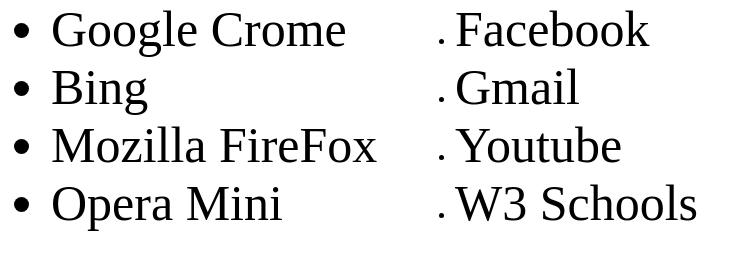
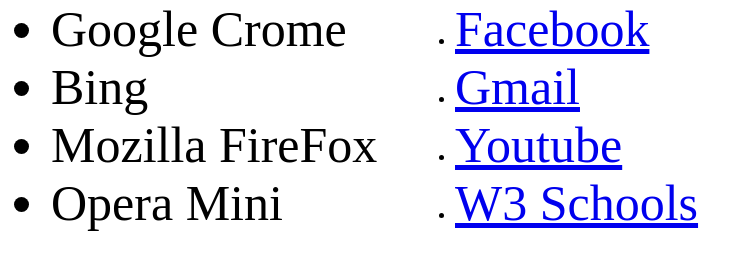
Before and after one commit to dpnraju95/htmlcss_assignment, a plain HTML site: page index.html in a window 1280 px wide. Shown: the part 183-452 px from the top of the page, without its empty margins (0-752 px from the left). Drawn offline with Linux system fonts and the light colour scheme.

Commit message:
Update index.html

```diff
--- a/index.html
+++ b/index.html
@@ -24,10 +24,10 @@
                     </td>
                 <td class="favourite" style="width:50%">
                     <ul>
-                        <li><a herf="https://www.facebook.com/" style="font-size:50px">Facebook</a></li>
-                        <li> <a herf="https://mail.google.com/" style="font-size:50px">Gmail</a></li>
-                        <li><a herf="https://www.youtube.com/" style="font-size:50px">Youtube</a></li>
-                        <li><a herf="https://www.w3schools.com/" style="font-size:50px">W3 Schools</a></li>
+                        <li><a href="https://www.facebook.com/" style="font-size:50px">Facebook</a></li>
+                        <li> <a href="https://mail.google.com/" style="font-size:50px">Gmail</a></li>
+                        <li><a href="https://www.youtube.com/" style="font-size:50px">Youtube</a></li>
+                        <li><a href="https://www.w3schools.com/" style="font-size:50px">W3 Schools</a></li>
                     </ul>
 
                 </td>
```
